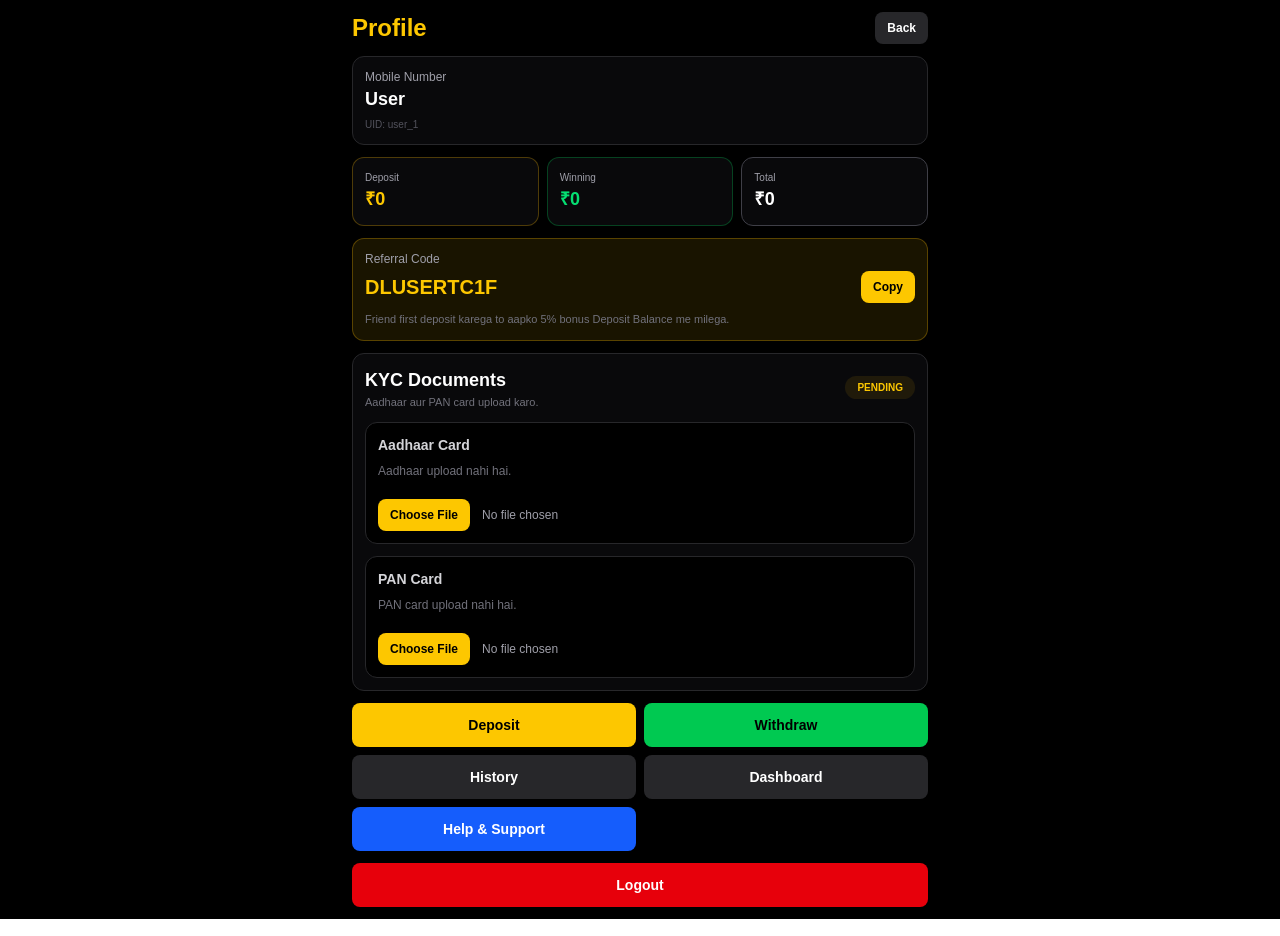
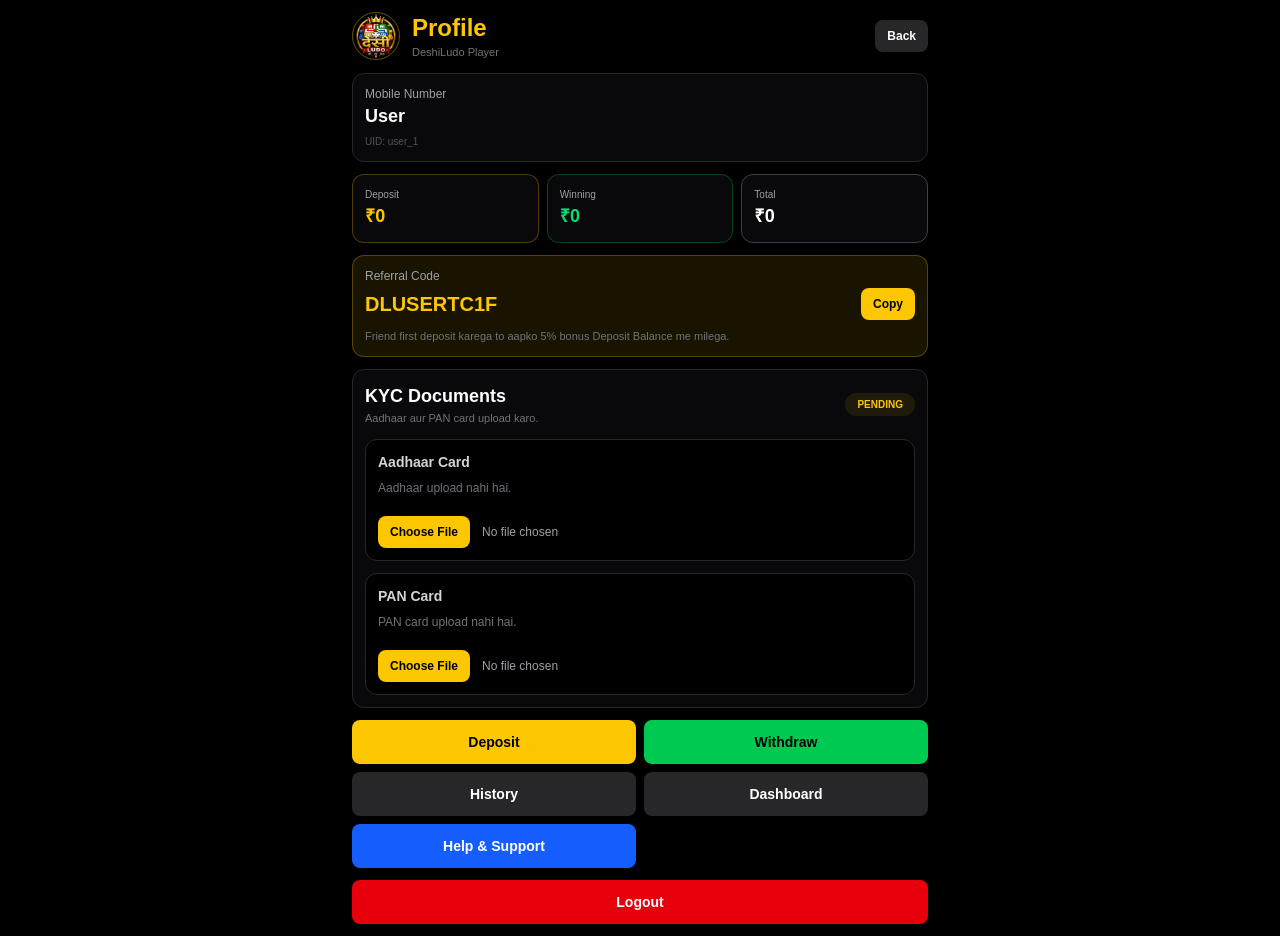
Before and after one commit to meena7437-source/deshiludo, a Next.js app: page /profile in a window 1280 px wide. Built offline with nearby package versions, Linux system fonts and the light colour scheme; no server answers; the database is empty; sample sign-in values are in the browser's storage.

Commit message:
Added DeshiLudo branding logo to dashboard, wallet and profile

```diff
--- a/app/profile/page.tsx
+++ b/app/profile/page.tsx
@@ -1,5 +1,6 @@
 "use client";
 
+import Image from "next/image";
 import { useEffect, useState } from "react";
 import Link from "next/link";
 import { useRouter } from "next/navigation";
@@ -191,7 +192,17 @@
   if (loading) {
     return (
       <main className="min-h-screen bg-black text-white flex items-center justify-center">
-        <p className="text-yellow-400 font-bold">Loading Profile...</p>
+        <div className="flex flex-col items-center gap-3">
+          <Image
+            src="/logo.png"
+            alt="DeshiLudo Logo"
+            width={76}
+            height={76}
+            className="rounded-full border border-yellow-400/50 object-cover"
+            priority
+          />
+          <p className="text-yellow-400 font-bold">Loading Profile...</p>
+        </div>
       </main>
     );
   }
@@ -202,7 +213,21 @@
     <main className="min-h-screen bg-black text-white p-3">
       <div className="max-w-xl mx-auto">
         <div className="flex items-center justify-between mb-3">
-          <h1 className="text-2xl font-black text-yellow-400">Profile</h1>
+          <div className="flex items-center gap-3">
+            <Image
+              src="/logo.png"
+              alt="DeshiLudo"
+              width={48}
+              height={48}
+              className="rounded-full border border-yellow-400/40 object-cover"
+              priority
+            />
+
+            <div>
+              <h1 className="text-2xl font-black text-yellow-400">Profile</h1>
+              <p className="text-[11px] text-zinc-500">DeshiLudo Player</p>
+            </div>
+          </div>
 
           <Link href="/dashboard">
             <button className="bg-zinc-800 px-3 py-2 rounded-lg text-xs font-bold">
```
